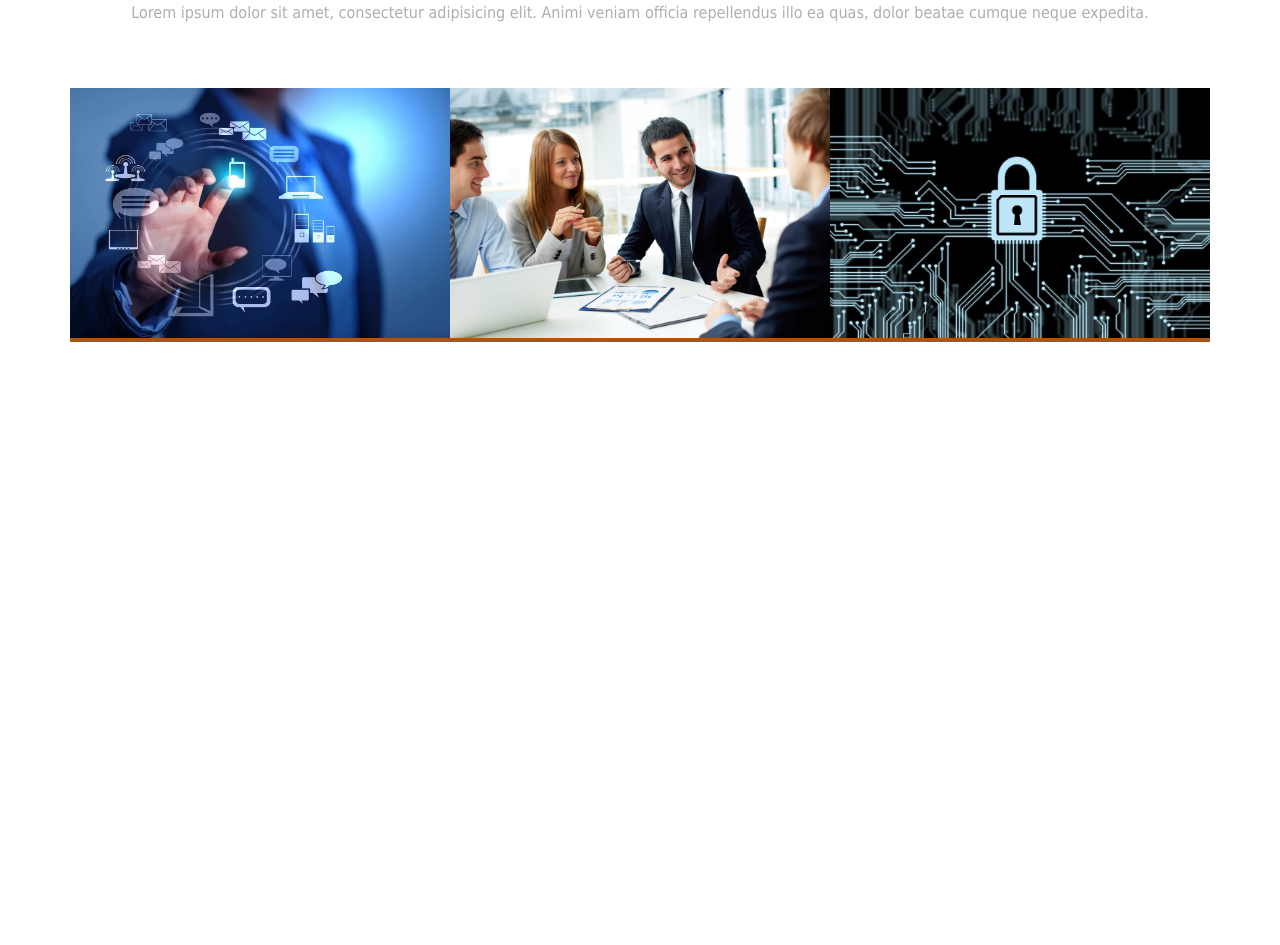
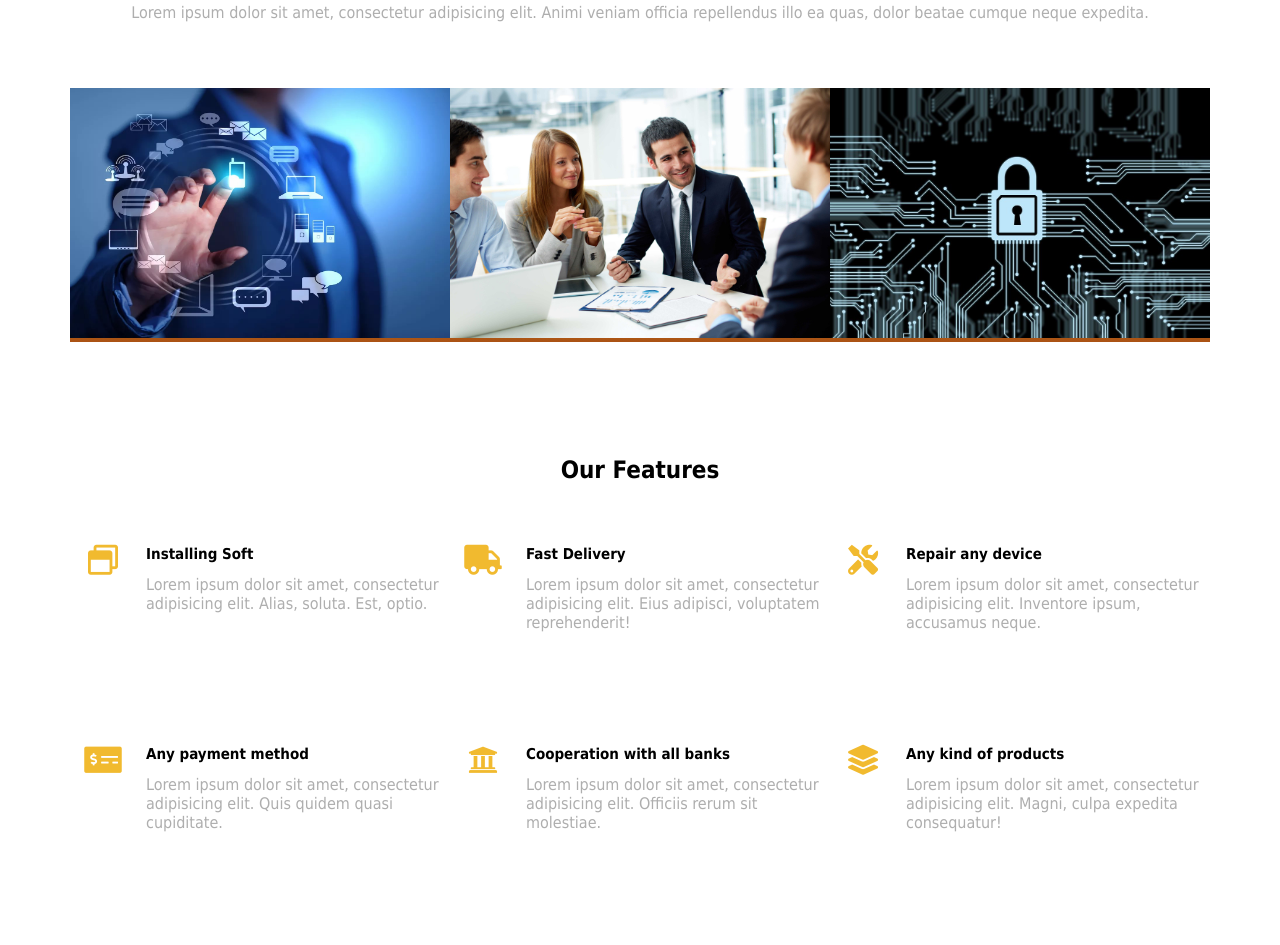
Before and after one commit to BanariVlad/Landing, a plain HTML site: page Scarlet/index.html in a window 1280 px wide. Shown: the part 322-1267 px from the top of the page. Before the commit the page ends 800 px from the top, so only its background shows below. Drawn offline with Linux system fonts and the light colour scheme.

Commit message:
Add files via upload

```diff
--- a/Scarlet/css/main.css
+++ b/Scarlet/css/main.css
@@ -9,7 +9,7 @@ a{
     text-decoration: none;
 }
 
-.far{
+.header-contect .far{
     margin-top: 20px;
 }
 
@@ -90,7 +90,8 @@ a{
 
 
 .header-nav ul li a:hover{
-    box-shadow: 0 0 0 2px #000 inset, 0 0 0 4px #EFF04F inset;
+    box-shadow: 0 0 0 4px #000 inset, 0 0 0 6px #EFF04F inset;
+    transform: scale(0.9,0.9);
 }
 
 
@@ -173,3 +174,68 @@ h1{
 .about_gallery:hover .gallery_text{
     opacity: 1;
 }
+
+/*=================  FEATURES =================*/
+
+.our_features{
+    margin-top: 5%;
+    display: grid;
+    grid-template-columns: repeat(3, 1fr);
+    grid-template-rows: 150px 200px 200px;
+
+}
+
+.our_features h1{
+    grid-area: 1/2/2/3;
+
+}
+
+
+.feature_item{
+    display: grid;
+    grid-template-columns: 1fr 2fr 2fr ;
+    grid-template-rows: 30px 70px;
+}
+
+
+.soft{
+    grid-area: 2/1/3/2;
+}
+
+.delivery{
+    grid-area: 2/2/3/3;
+}
+
+.repair{
+    grid-area: 2/3/3/4;
+}
+
+.payment{
+    grid-area: 3/1/4/2;
+}
+
+.banks{
+    grid-area: 3/2/4/3;
+}
+
+.products{
+    grid-area: 3/3/4/4;
+}
+
+.feature__text{
+    grid-area: 1/2/2/4;
+    font-size: 15px;
+}
+
+.feature_item i{
+    color: #F1BA2F;
+    margin-right: 10px;
+    font-size: 30px;
+    grid-area: 1/1/3/2;
+    justify-self: center;
+}
+
+.feature_item p{
+    color: #aeaeae;
+    grid-area: 2/2/3/4;
+}
--- a/Scarlet/index.html
+++ b/Scarlet/index.html
@@ -49,6 +49,30 @@
                </div>
             </div>
         </div>
+<!--     SUBHEADEAR   -->
+
+   <div class="our_features">
+      <h1>Our Features</h1>
+       <div class="feature_item soft">
+           <i class="far fa-window-restore"></i><h2 class="feature__text"> Installing Soft</h2><p>Lorem ipsum dolor sit amet, consectetur adipisicing elit. Alias, soluta. Est, optio.</p>
+       </div>
+       <div class="feature_item delivery">
+           <i class="fas fa-truck"></i><h2 class="feature__text">Fast Delivery</h2><p>Lorem ipsum dolor sit amet, consectetur adipisicing elit. Eius adipisci, voluptatem reprehenderit!</p>
+       </div>
+       <div class="feature_item repair">
+           <i class="fas fa-tools"></i><h2 class="feature__text">Repair any device</h2><p>Lorem ipsum dolor sit amet, consectetur adipisicing elit. Inventore ipsum, accusamus neque.</p>
+       </div>
+       <div class="feature_item payment">
+           <i class="fas fa-money-check-alt"></i><h2 class="feature__text">Any payment method</h2><p>Lorem ipsum dolor sit amet, consectetur adipisicing elit. Quis quidem quasi cupiditate.</p>
+       </div>
+       <div class="feature_item banks">
+           <i class="fas fa-university"></i><h2 class="feature__text">Cooperation with all banks</h2><p>Lorem ipsum dolor sit amet, consectetur adipisicing elit. Officiis rerum sit molestiae.</p>
+       </div>
+       <div class="feature_item products">
+           <i class="fas fa-layer-group"></i><h2 class="feature__text">Any kind of products</h2><p>Lorem ipsum dolor sit amet, consectetur adipisicing elit. Magni, culpa expedita consequatur!</p>
+       </div>
+   </div>
+
     </section>
 </body>
 </html>
```
